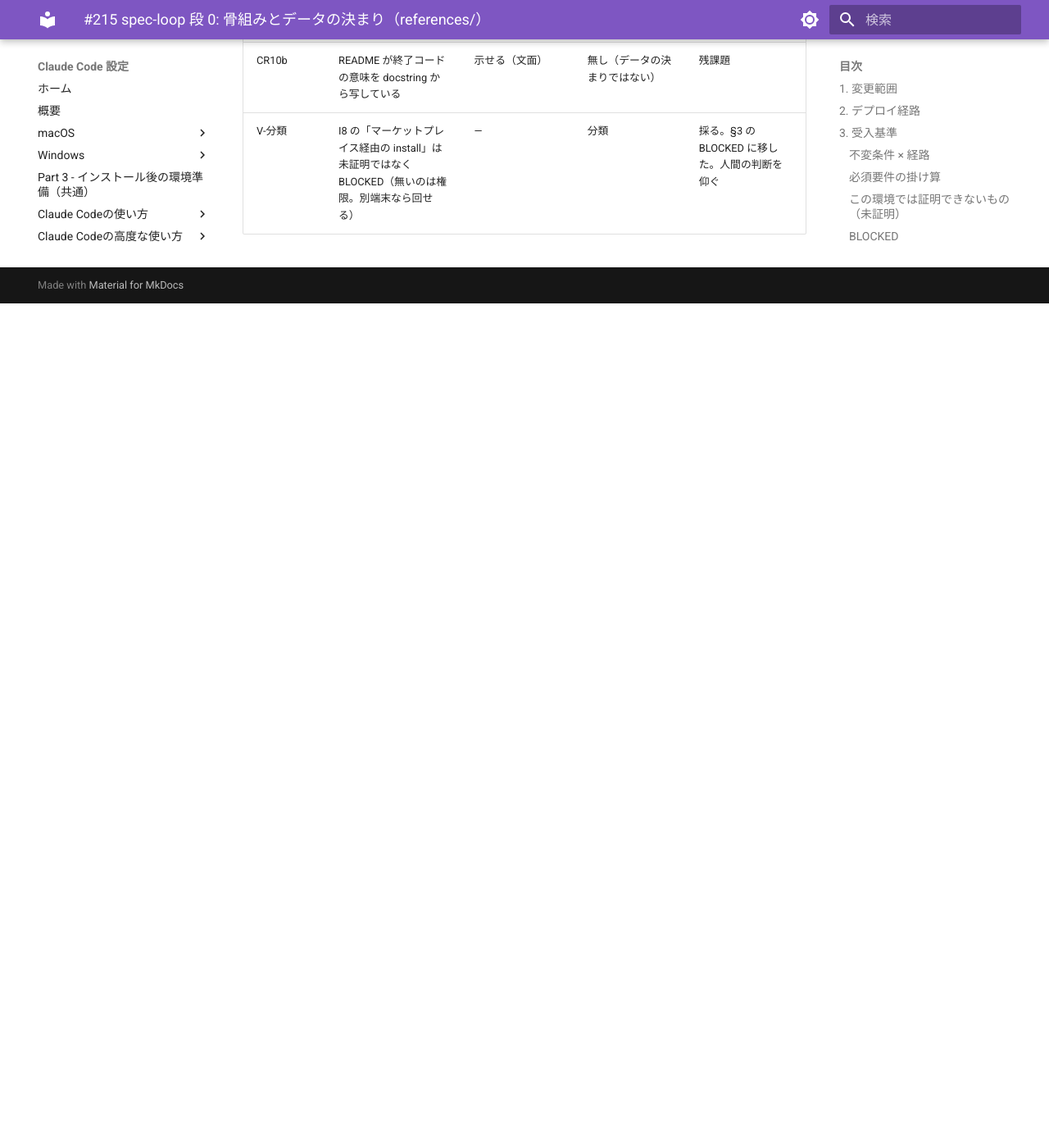
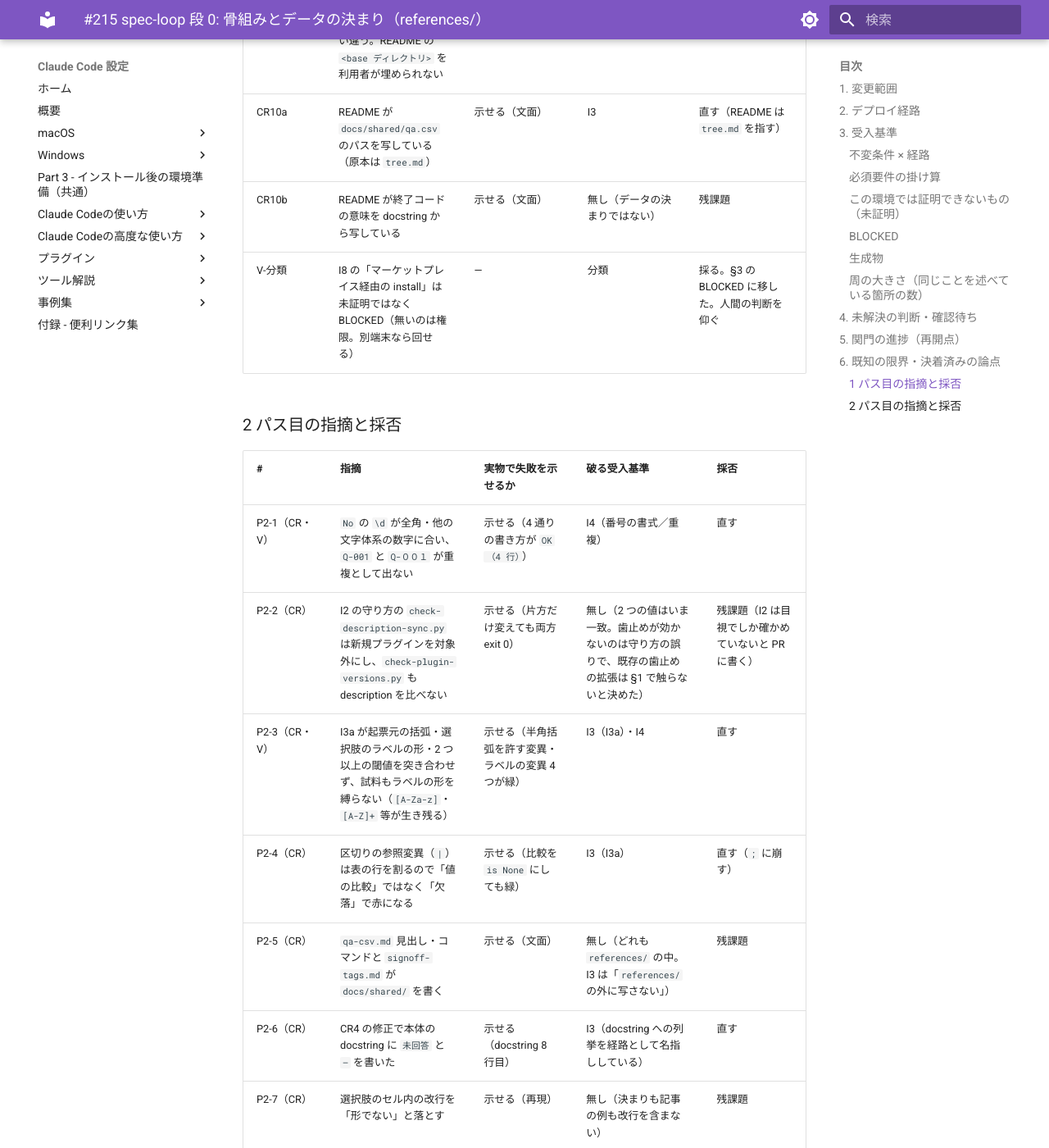
Before and after one commit to hdknr/claude-code-setup, an MkDocs documentation site: the page built from docs/plans/issue-215.md, in a window 1280 px wide and 1400 px high, scrolled down 7056 px. Shown: the whole window at 82% size. Built offline with MkDocs 1.6.1 and Material for MkDocs 9.7.7, drawn with Linux system fonts in a browser that asks for light colours; before the commit the page ends 7426 px from its top, so only the background shows below that; some of the changed text lies outside the part shown.

Commit message:
docs(plans): #215 の 2 パス目の結果と採否を書く
Co-Authored-By: Claude Opus 5.5 <noreply@anthropic.com>

```diff
--- a/docs/plans/issue-215.md
+++ b/docs/plans/issue-215.md
@@ -98,6 +98,8 @@
 - **2 つ目の割り目**: 残っているのは **手順 5 の当て直し（Verifier 2 パス目）と手順 6 の `/code-review` 2 パス目の両方**。
   2 パス目の差分の base は周の base（`2639705…`）のまま。対象を 1 パス目の指摘対応（`ed11afa..580e989`）に絞るかは任意
   **人間の選択: 「ここで割る」**（AskUserQuestion、2026-10-13）。worktree の中で `/clear` → `/dev-loop:dev-loop 215` で 2 パス目から再開する
+- **関門 2 パス目**: **済**（2026-10-13）。Verifier（`dev-loop:dev-loop-verifier`・`model: sonnet`。ツールは Read/Bash と報告）**受入基準を破る反証 0 件**・試料の穴 4 件（うち変異の生き残りを陽性対照つきで示したもの 2 件）。計画 §5 の「5 通りに崩すと修正前は緑・修正後は赤」を独立に再現。`/code-review`（high）**指摘 10 件**。採否は §6 の「2 パス目」の表
+- **狭いパスの起点**: `4af7507`（2 パス目の指摘対応を始める直前の HEAD）
 - **I8 の BLOCKED**: **人間の選択: 「別端末で自分が回す」**（AskUserQuestion、2026-10-13）。結果が貼られたら §3 の BLOCKED を解消し、PR コメントに結果を書く。**貼られるまでは BLOCKED のまま**
 
 - **交絡を潰した手順**: `plugin details` の Skills (0) が「読み込めずに 0」でないことを、dev-loop の陽性対照で潰した。変異テストは「別の試料で偶然落ちた」を、殺すはずの試料の名指しで潰した（1 件、`splitlines` の変異が引用符つき改行の試料では**生き残った**——csv が繋ぎ直すため。試料を U+2028 に変え、本体のコメントの誤った主張も直した）
@@ -130,3 +132,20 @@
 | CR10a | README が `docs/shared/qa.csv` のパスを写している（原本は `tree.md`） | 示せる（文面） | I3 | 直す（README は `tree.md` を指す） |
 | CR10b | README が終了コードの意味を docstring から写している | 示せる（文面） | 無し（データの決まりではない） | 残課題 |
 | V-分類 | I8 の「マーケットプレイス経由の install」は未証明ではなく BLOCKED（無いのは権限。別端末なら回せる） | — | 分類 | 採る。§3 の BLOCKED に移した。人間の判断を仰ぐ |
+
+### 2 パス目の指摘と採否
+
+| # | 指摘 | 実物で失敗を示せるか | 破る受入基準 | 採否 |
+| --- | --- | --- | --- | --- |
+| P2-1（CR・V） | `No` の `\d` が全角・他の文字体系の数字に合い、`Q-001` と `Q-００１` が重複として出ない | 示せる（4 通りの書き方が `OK（4 行）`） | I4（番号の書式／重複） | 直す |
+| P2-2（CR） | I2 の守り方の `check-description-sync.py` は新規プラグインを対象外にし、`check-plugin-versions.py` も description を比べない | 示せる（片方だけ変えても両方 exit 0） | 無し（2 つの値はいま一致。歯止めが効かないのは守り方の誤りで、既存の歯止めの拡張は §1 で触らないと決めた） | 残課題（I2 は目視でしか確かめていないと PR に書く） |
+| P2-3（CR・V） | I3a が起票元の括弧・選択肢のラベルの形・2 つ以上の閾値を突き合わせず、試料もラベルの形を縛らない（`[A-Za-z]`・`[A-Z]+` 等が生き残る） | 示せる（半角括弧を許す変異・ラベルの変異 4 つが緑） | I3（I3a）・I4 | 直す |
+| P2-4（CR） | 区切りの参照変異（` | `）は表の行を割るので「値の比較」ではなく「欠落」で赤になる | 示せる（比較を `is None` にしても緑） | I3（I3a） | 直す（` ; ` に崩す） |
+| P2-5（CR） | `qa-csv.md` 見出し・コマンドと `signoff-tags.md` が `docs/shared/` を書く | 示せる（文面） | 無し（どれも `references/` の中。I3 は「`references/` の外に写さない」） | 残課題 |
+| P2-6（CR） | CR4 の修正で本体の docstring に `未回答` と `—` を書いた | 示せる（docstring 8 行目） | I3（docstring への列挙を経路として名指ししている） | 直す |
+| P2-7（CR） | 選択肢のセル内の改行を「形でない」と落とす | 示せる（再現） | 無し（決まりも記事の例も改行を含まない） | 残課題 |
+| P2-8（CR） | `newline=""` のコメントが `read_text` の改行変換を見ていない | 示せる（文面） | 無し（判定は変わらない） | 残課題 |
+| P2-9（CR） | README に install 行が無い | — | — | 残課題（CR9 と同じ。決着済み） |
+| P2-10（CR） | `python3 -OO` で引数なしだと `__doc__` が None で traceback・1 | 示せる | 無し | 残課題 |
+| P2-11（V） | 読めないファイルの終了コード 2 を縛る試料が無い（`return 1` の変異が生き残る） | 示せる | 無し（本体は 2 を返す。I4 は「非ゼロ」） | 残課題 |
+| P2-12（V） | `（.+）`→`（.*）`・各種ガードを外す変異が生き残る | 示せる | 無し | 残課題 |
```
